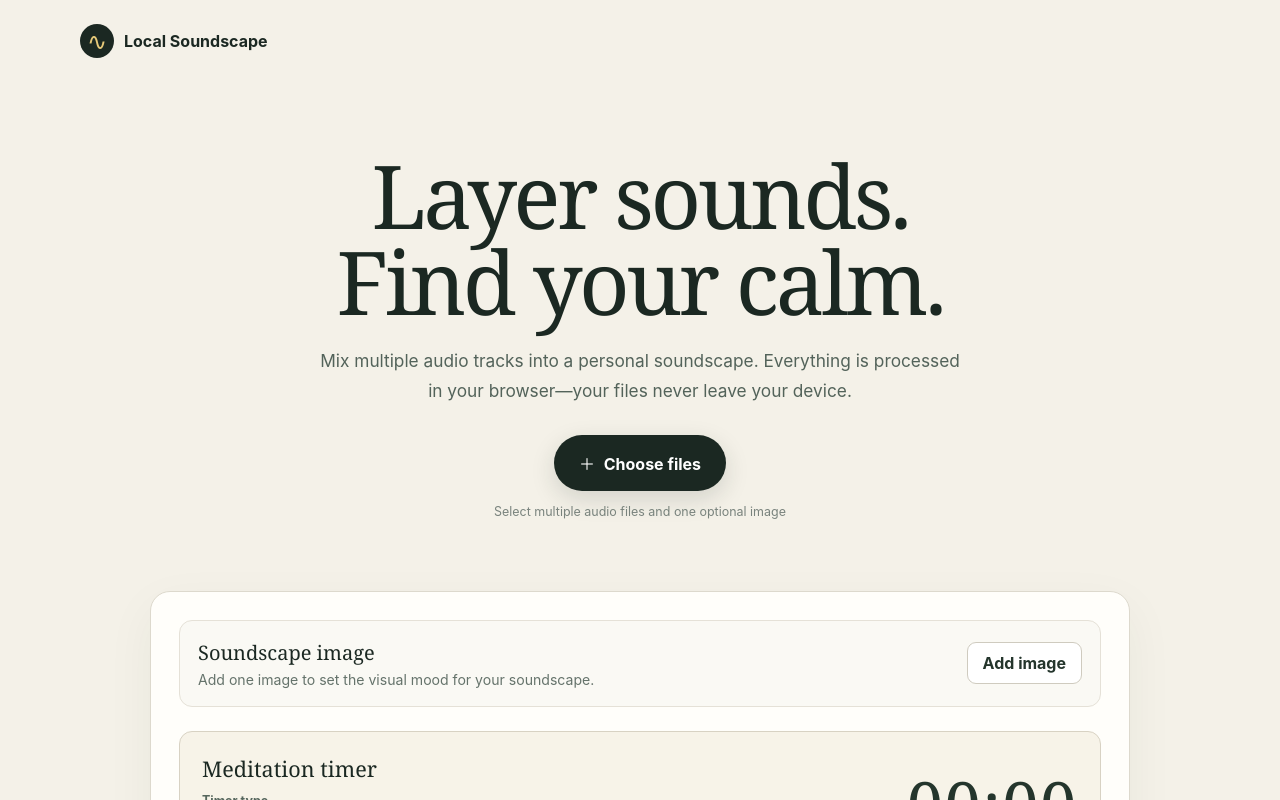
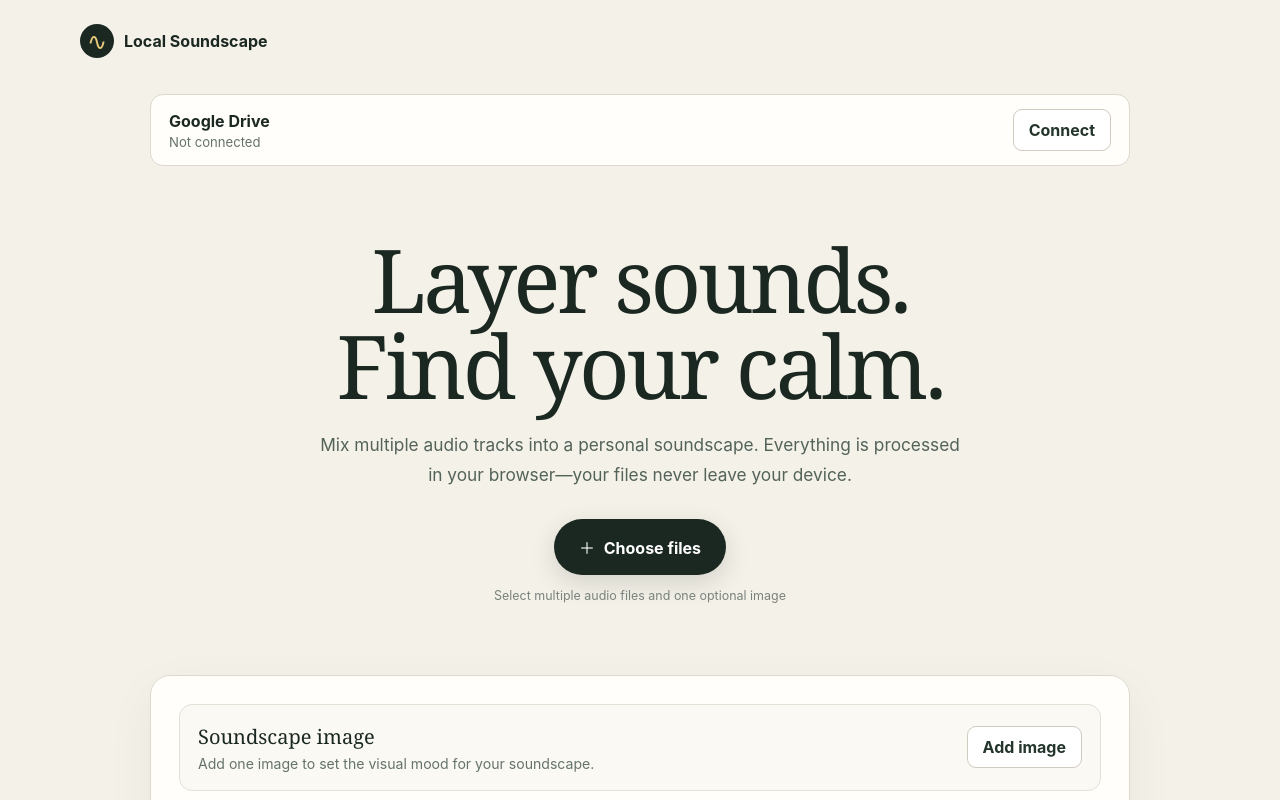
Before and after one commit to gladrik2/meditation-app, a React (Vite) app: page / in a window 1280 px wide. Shown: the top 800 px of the page. Built offline with nearby package versions, Linux system fonts and the light colour scheme; no server answers.

Commit message:
Use provided Google OAuth client ID

```diff
--- a/src/app/App.tsx
+++ b/src/app/App.tsx
@@ -8,13 +8,19 @@ import {
   type SoundscapeImageHandle
 } from '../components/SoundscapeImage'
 import { VolumeControl } from '../components/VolumeControl'
+import { GoogleDriveConnection } from '../components/GoogleDriveConnection'
 import { useTracks } from '../features/tracks/useTracks'
+import {
+  BrowserGoogleDriveAuth,
+  type GoogleDriveAuth
+} from '../googleDrive/googleDriveAuth'
 
 interface AppProps {
   engine?: AudioEngine
+  driveAuth?: GoogleDriveAuth
 }
 
-export function App({ engine: suppliedEngine }: AppProps) {
+export function App({ engine: suppliedEngine, driveAuth }: AppProps) {
   const engine = useMemo(
     () => suppliedEngine ?? new HowlerAudioEngine(),
     [suppliedEngine]
@@ -24,6 +30,12 @@ export function App({ engine: suppliedEngine }: AppProps) {
   const [image, setImage] = useState<File | null>(null)
   const controls = useTracks(engine)
   const ready = controls.tracks.some((track) => track.status === 'ready')
+  const googleDriveAuth = useMemo(() => {
+    const clientId = import.meta.env.VITE_GOOGLE_CLIENT_ID?.trim()
+    return (
+      driveAuth ?? (clientId ? new BrowserGoogleDriveAuth(clientId) : undefined)
+    )
+  }, [driveAuth])
 
   return (
     <div className="app-shell">
@@ -37,6 +49,7 @@ export function App({ engine: suppliedEngine }: AppProps) {
       </header>
 
       <main>
+        <GoogleDriveConnection auth={googleDriveAuth} />
         <section className="hero" aria-labelledby="page-title">
           <h1 id="page-title">
             Layer sounds.
--- /dev/null
+++ b/src/components/GoogleDriveConnection.tsx
@@ -0,0 +1,67 @@
+import { useState } from 'react'
+import type { GoogleDriveAuth } from '../googleDrive/googleDriveAuth'
+
+interface GoogleDriveConnectionProps {
+  auth?: GoogleDriveAuth
+}
+
+export function GoogleDriveConnection({ auth }: GoogleDriveConnectionProps) {
+  const [connected, setConnected] = useState(auth?.isConnected() ?? false)
+  const [busy, setBusy] = useState(false)
+  const [error, setError] = useState<string>()
+
+  if (!auth) {
+    return (
+      <aside className="drive-connection" aria-label="Google Drive connection">
+        <div>
+          <strong>Google Drive</strong>
+          <p>Not configured. Local files remain available.</p>
+        </div>
+      </aside>
+    )
+  }
+
+  const connect = async () => {
+    setBusy(true)
+    setError(undefined)
+    try {
+      await auth.connect()
+      setConnected(true)
+    } catch (caught) {
+      setConnected(false)
+      setError(
+        caught instanceof Error
+          ? caught.message
+          : 'Google Drive authorization could not be completed.'
+      )
+    } finally {
+      setBusy(false)
+    }
+  }
+
+  const disconnect = async () => {
+    setBusy(true)
+    setError(undefined)
+    await auth.disconnect()
+    setConnected(false)
+    setBusy(false)
+  }
+
+  return (
+    <aside className="drive-connection" aria-label="Google Drive connection">
+      <div>
+        <strong>Google Drive</strong>
+        <p role="status">{connected ? 'Connected' : 'Not connected'}</p>
+        {error && <p className="drive-error">{error}</p>}
+      </div>
+      <button
+        type="button"
+        className="secondary-control"
+        disabled={busy}
+        onClick={() => void (connected ? disconnect() : connect())}
+      >
+        {busy ? 'Please wait…' : connected ? 'Disconnect' : 'Connect'}
+      </button>
+    </aside>
+  )
+}
--- /dev/null
+++ b/src/googleDrive/googleDriveAuth.ts
@@ -0,0 +1,132 @@
+const GIS_SCRIPT_URL = 'https://accounts.google.com/gsi/client'
+
+export const GOOGLE_DRIVE_SCOPES = [
+  'https://www.googleapis.com/auth/drive.file',
+  'https://www.googleapis.com/auth/drive.appdata'
+] as const
+
+interface TokenResponse {
+  access_token?: string
+  error?: string
+  error_description?: string
+}
+
+interface TokenClient {
+  requestAccessToken(options?: { prompt?: string }): void
+}
+
+interface GoogleIdentityServices {
+  accounts: {
+    oauth2: {
+      initTokenClient(options: {
+        client_id: string
+        scope: string
+        callback: (response: TokenResponse) => void
+        error_callback: (error: { type?: string }) => void
+      }): TokenClient
+      revoke(token: string, callback: () => void): void
+    }
+  }
+}
+
+declare global {
+  interface Window {
+    google?: GoogleIdentityServices
+  }
+}
+
+let scriptPromise: Promise<GoogleIdentityServices> | undefined
+
+export function loadGoogleIdentityServices(): Promise<GoogleIdentityServices> {
+  if (window.google?.accounts.oauth2) return Promise.resolve(window.google)
+  if (scriptPromise) return scriptPromise
+
+  scriptPromise = new Promise((resolve, reject) => {
+    const existing = document.querySelector<HTMLScriptElement>(
+      `script[src="${GIS_SCRIPT_URL}"]`
+    )
+    const script = existing ?? document.createElement('script')
+
+    const fail = () => {
+      scriptPromise = undefined
+      reject(new Error('Google sign-in could not be loaded. Please try again.'))
+    }
+    const load = () => {
+      if (window.google?.accounts.oauth2) resolve(window.google)
+      else fail()
+    }
+
+    script.addEventListener('load', load, { once: true })
+    script.addEventListener('error', fail, { once: true })
+    if (!existing) {
+      script.src = GIS_SCRIPT_URL
+      script.async = true
+      script.defer = true
+      document.head.append(script)
+    }
+  })
+
+  return scriptPromise
+}
+
+export interface GoogleDriveAuth {
+  connect(): Promise<void>
+  disconnect(): Promise<void>
+  isConnected(): boolean
+}
+
+export class BrowserGoogleDriveAuth implements GoogleDriveAuth {
+  private accessToken: string | undefined
+
+  constructor(private readonly clientId: string) {}
+
+  isConnected() {
+    return this.accessToken !== undefined
+  }
+
+  async connect() {
+    const google = await loadGoogleIdentityServices()
+
+    await new Promise<void>((resolve, reject) => {
+      const client = google.accounts.oauth2.initTokenClient({
+        client_id: this.clientId,
+        scope: GOOGLE_DRIVE_SCOPES.join(' '),
+        callback: (response) => {
+          if (response.error || !response.access_token) {
+            reject(
+              new Error(
+                response.error_description ??
+                  'Google Drive authorization was cancelled or denied.'
+              )
+            )
+            return
+          }
+          this.accessToken = response.access_token
+          resolve()
+        },
+        error_callback: (error) => {
+          const cancelled = error.type === 'popup_closed'
+          reject(
+            new Error(
+              cancelled
+                ? 'Google Drive authorization was cancelled.'
+                : 'Google Drive authorization could not be completed.'
+            )
+          )
+        }
+      })
+
+      client.requestAccessToken({ prompt: '' })
+    })
+  }
+
+  async disconnect() {
+    const token = this.accessToken
+    this.accessToken = undefined
+    if (!token || !window.google?.accounts.oauth2) return
+
+    await new Promise<void>((resolve) => {
+      window.google?.accounts.oauth2.revoke(token, resolve)
+    })
+  }
+}
--- a/src/styles/global.css
+++ b/src/styles/global.css
@@ -72,6 +72,26 @@ a:focus-visible {
 }
 main {
   flex: 1;
+}
+.drive-connection {
+  width: min(980px, calc(100% - 40px));
+  margin: 12px auto 0;
+  padding: 14px 18px;
+  display: flex;
+  align-items: center;
+  justify-content: space-between;
+  gap: 20px;
+  border: 1px solid #ddd9cd;
+  border-radius: 13px;
+  background: #fffefa;
+}
+.drive-connection p {
+  margin: 3px 0 0;
+  color: #65736b;
+  font-size: 0.82rem;
+}
+.drive-connection .drive-error {
+  color: #a13d2d;
 }
 .hero {
   width: min(760px, calc(100% - 40px));
```
Also changed, not shown: src/vite-env.d.ts (+8 -0 lines), 2 other files (tests, documents, lock files or other folders).
